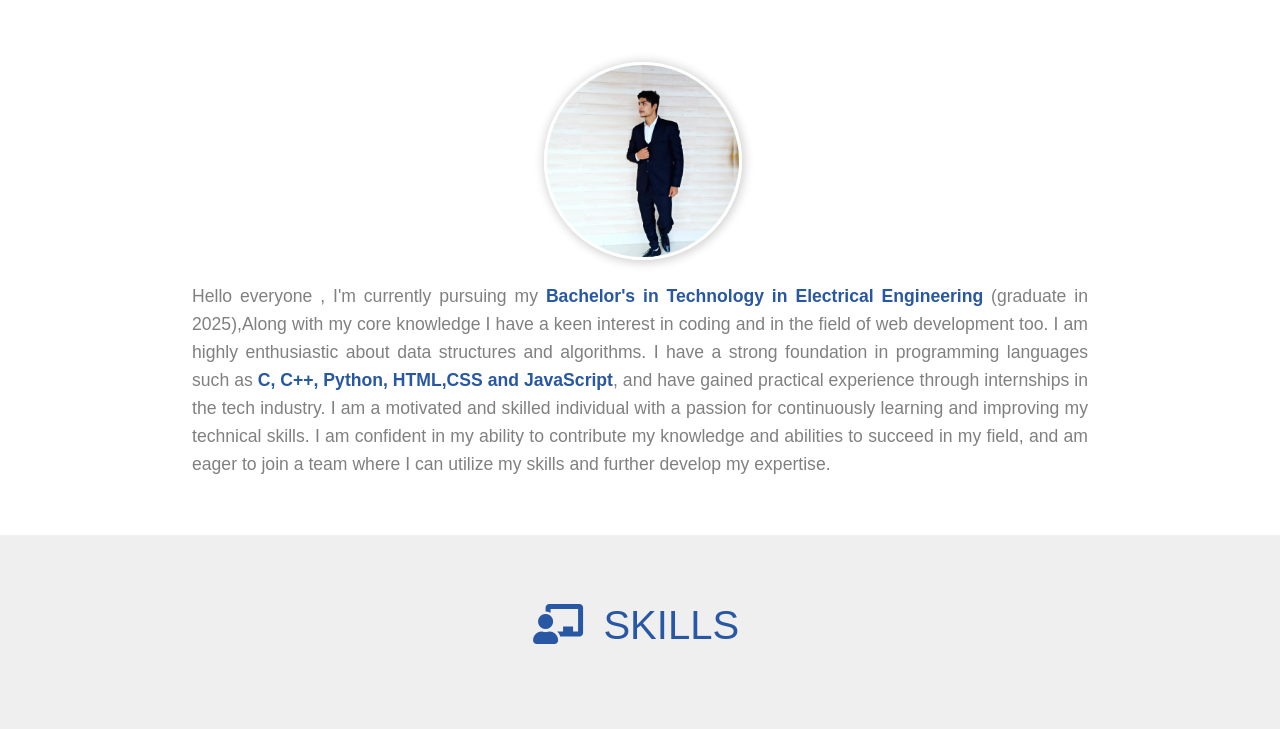
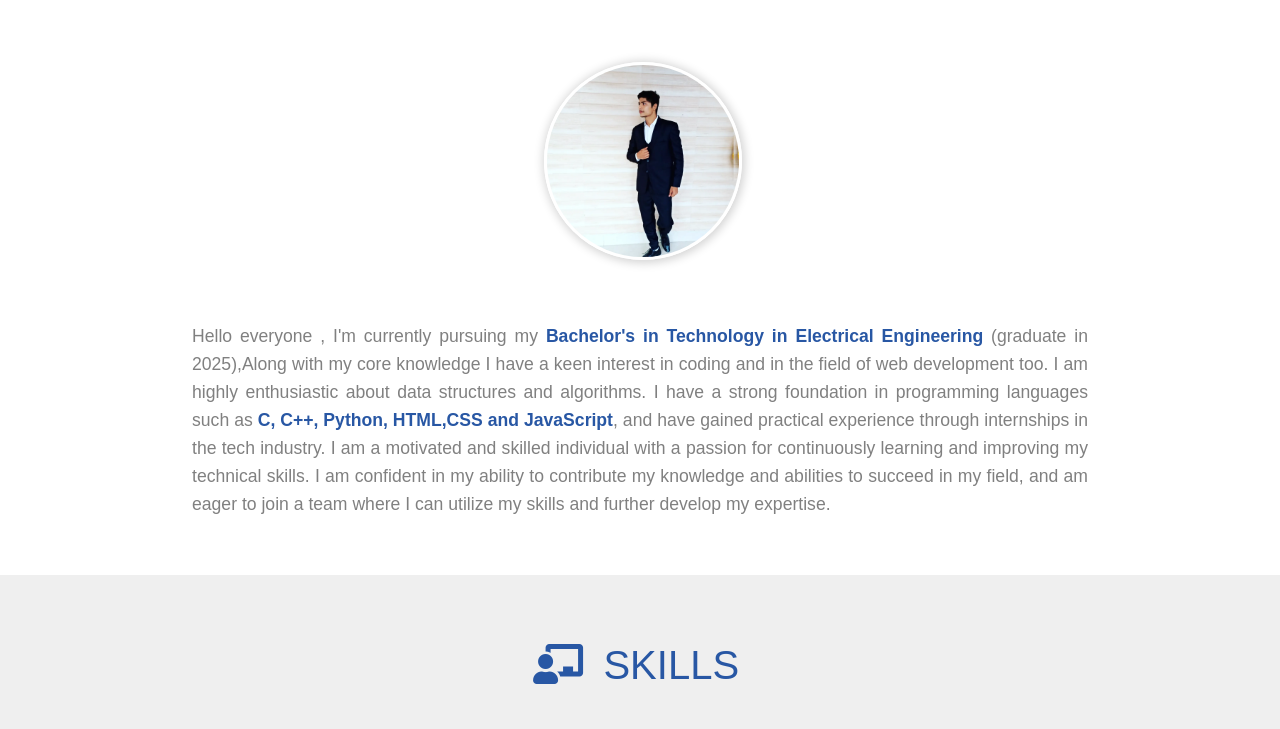
Before and after one commit to reygptaa/reygptaa.github.io, a plain HTML site: page index.html in a window 1280 px wide. Shown: the part 341-1070 px from the top of the page. Drawn offline with Linux system fonts and the light colour scheme.

Commit message:
Update main.css

```diff
--- a/main.css
+++ b/main.css
@@ -144,7 +144,7 @@ section:nth-child(2n + 1) {
     color: grey;
     line-height: 28px;
     font-size: 1.1rem;
-    margin: auto;
+    margin-top: 40px;
 }
 
 
```
